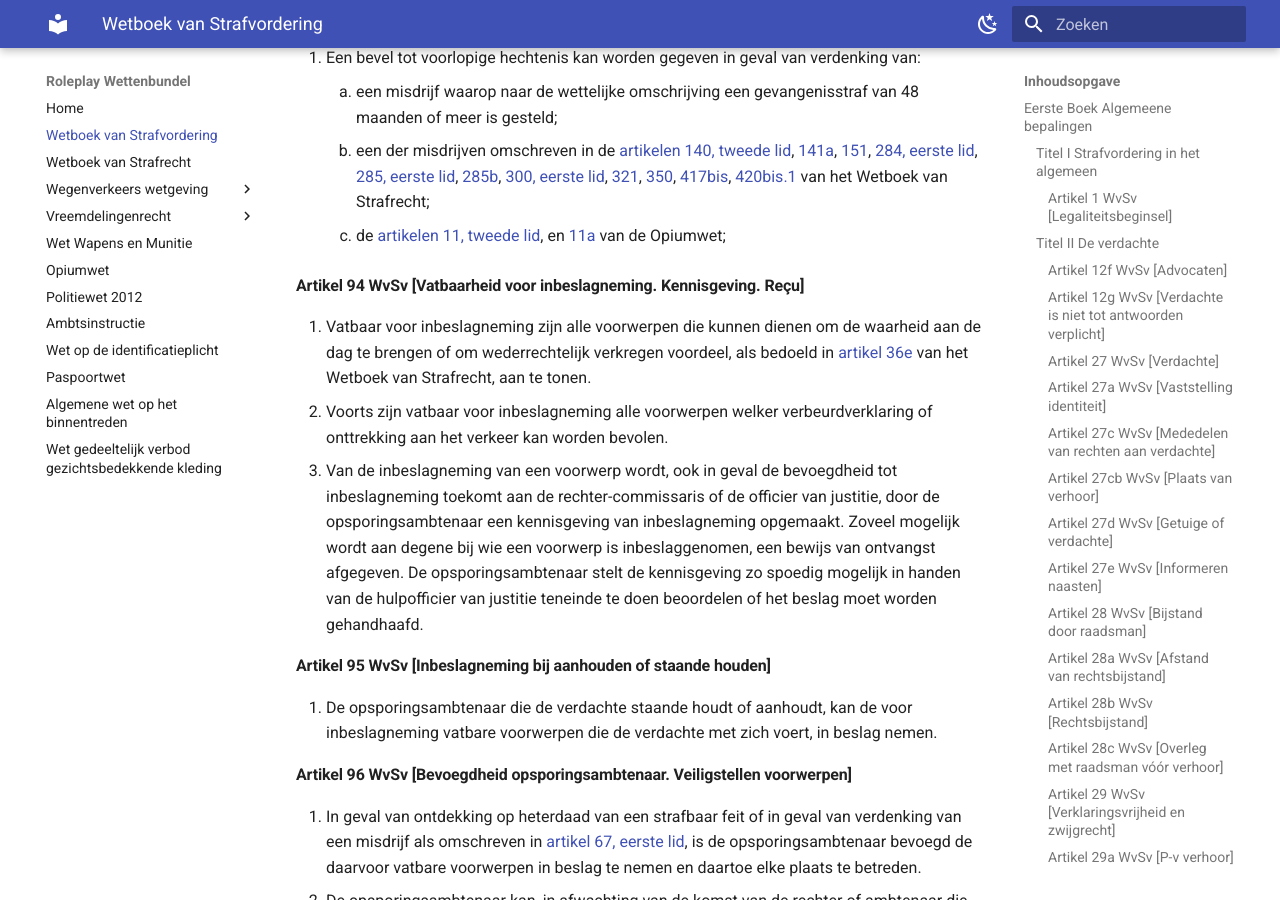
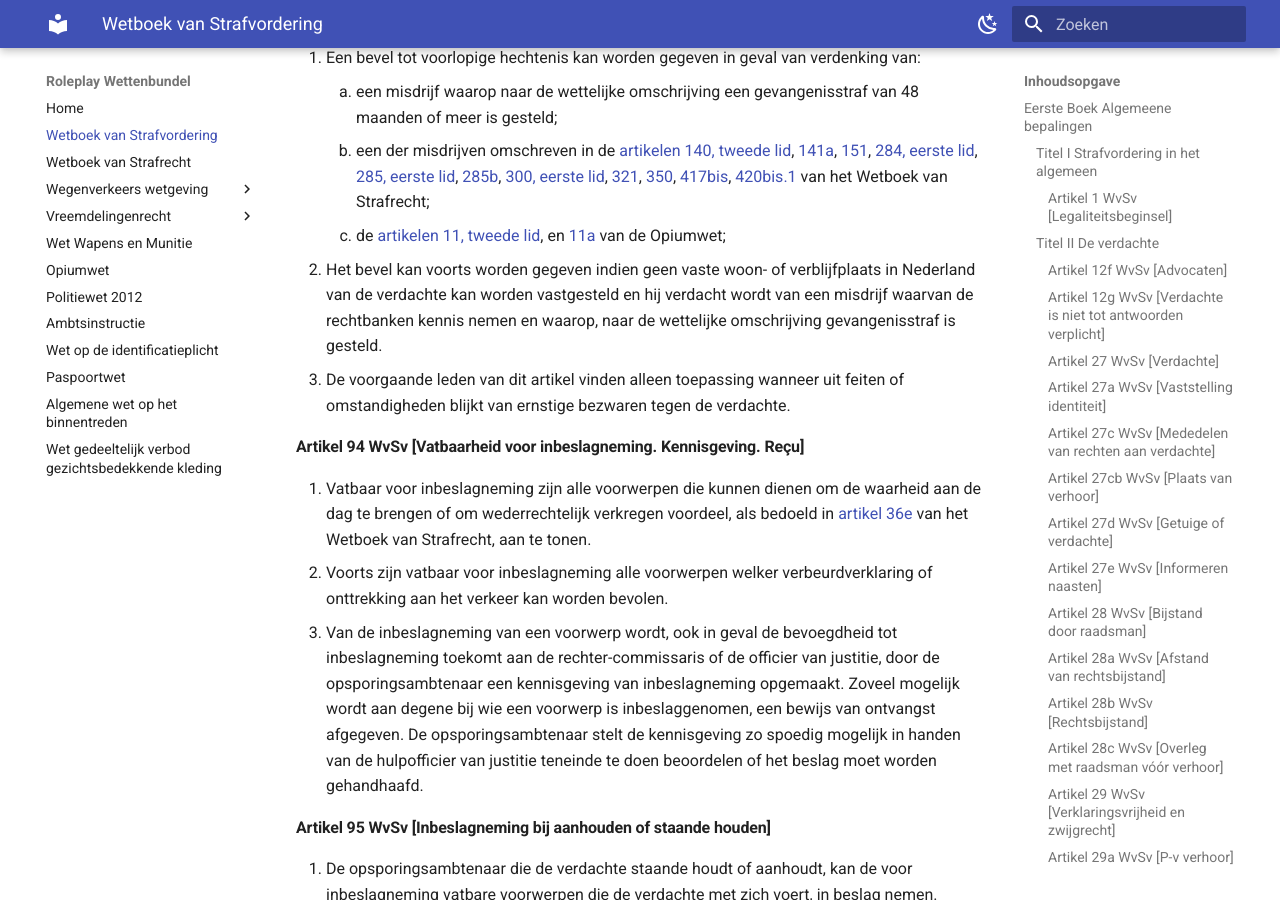
Before and after one commit to EnriqueFernandez20/FutureRP-Wettenbundel, an MkDocs documentation site: the page built from docs/wetboek-van-strafvordering.md, in a window 1280 px wide and 900 px high, scrolled down 9193 px. Built offline with MkDocs 1.6.1 and Material for MkDocs 9.7.7, drawn with Linux system fonts in a browser that asks for light colours.

Commit message:
VH bij geen woon- of verblijfplaats

```diff
--- a/docs/wetboek-van-strafvordering.md
+++ b/docs/wetboek-van-strafvordering.md
@@ -180,6 +180,8 @@ Iedere opsporingsambtenaar is bevoegd de identiteit van de verdachte vast te ste
     1. een misdrijf waarop naar de wettelijke omschrijving een gevangenisstraf van 48 maanden of meer is gesteld;
     2. een der misdrijven omschreven in de [artikelen 140, tweede lid](wetboek-van-strafrecht.md#artikel-140-wvsr-deelneming-aan-criminele-organisatie), [141a](wetboek-van-strafrecht.md#artikel-141a-wvsr-hulp-bij-geweldpleging), [151](wetboek-van-strafrecht.md#artikel-151-wvsr-onttrekken-van-lijk-aan-nasporing), [284, eerste lid](wetboek-van-strafrecht.md#artikel-284-wvsr-dwang), [285, eerste lid](wetboek-van-strafrecht.md#artikel-285-wvsr-bedreiging-met-ernstig-misdrijf), [285b](wetboek-van-strafrecht.md#artikel-285b-wvsr-stalking), [300, eerste lid](wetboek-van-strafrecht.md#artikel-300-wvsr-mishandeling), [321](wetboek-van-strafrecht.md#artikel-321-wvsr-verduistering), [350](wetboek-van-strafrecht.md#artikel-350-wvsr-beschadigen-goederendieren), [417bis](wetboek-van-strafrecht.md#artikel-417bis-wvsr-schuldheling), [420bis.1](wetboek-van-strafrecht.md#artikel-420bis1-wvsr-eenvoudig-witwassen) van het Wetboek van Strafrecht;
     3. de [artikelen 11, tweede lid](opiumwet.md#artikel-11-opw-sanctie-behorende-bij-artikel-3), en [11a](opiumwet.md#artikel-11a-opw-voorbereidingshandelingen-hennepteelt) van de Opiumwet;
+2. Het bevel kan voorts worden gegeven indien geen vaste woon- of verblijfplaats in Nederland van de verdachte kan worden vastgesteld en hij verdacht wordt van een misdrijf waarvan de rechtbanken kennis nemen en waarop, naar de wettelijke omschrijving gevangenisstraf is gesteld.
+3. De voorgaande leden van dit artikel vinden alleen toepassing wanneer uit feiten of omstandigheden blijkt van ernstige bezwaren tegen de verdachte.
 
 #### Artikel 94 WvSv [Vatbaarheid voor inbeslagneming. Kennisgeving. Reçu]
 
```
